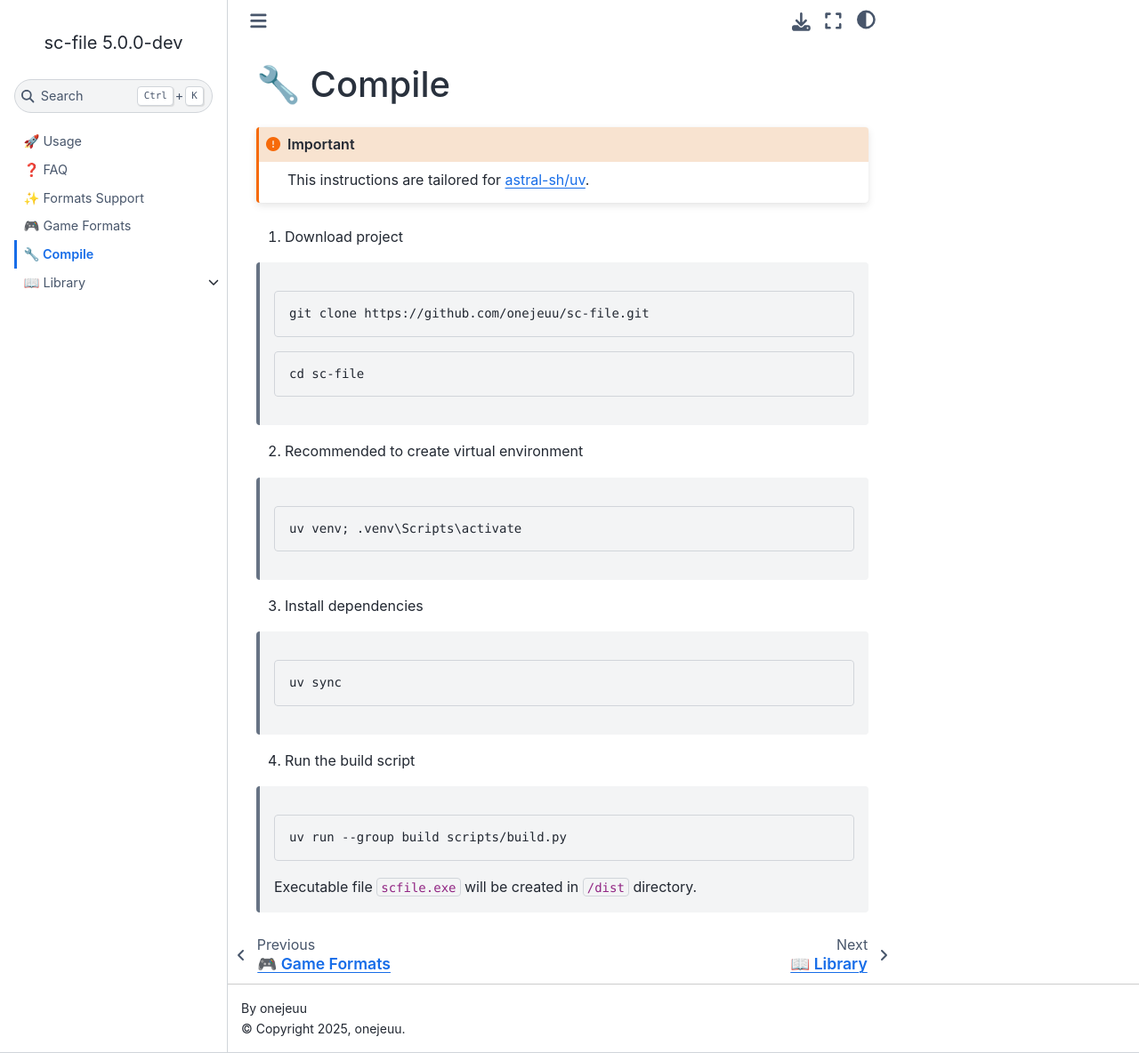
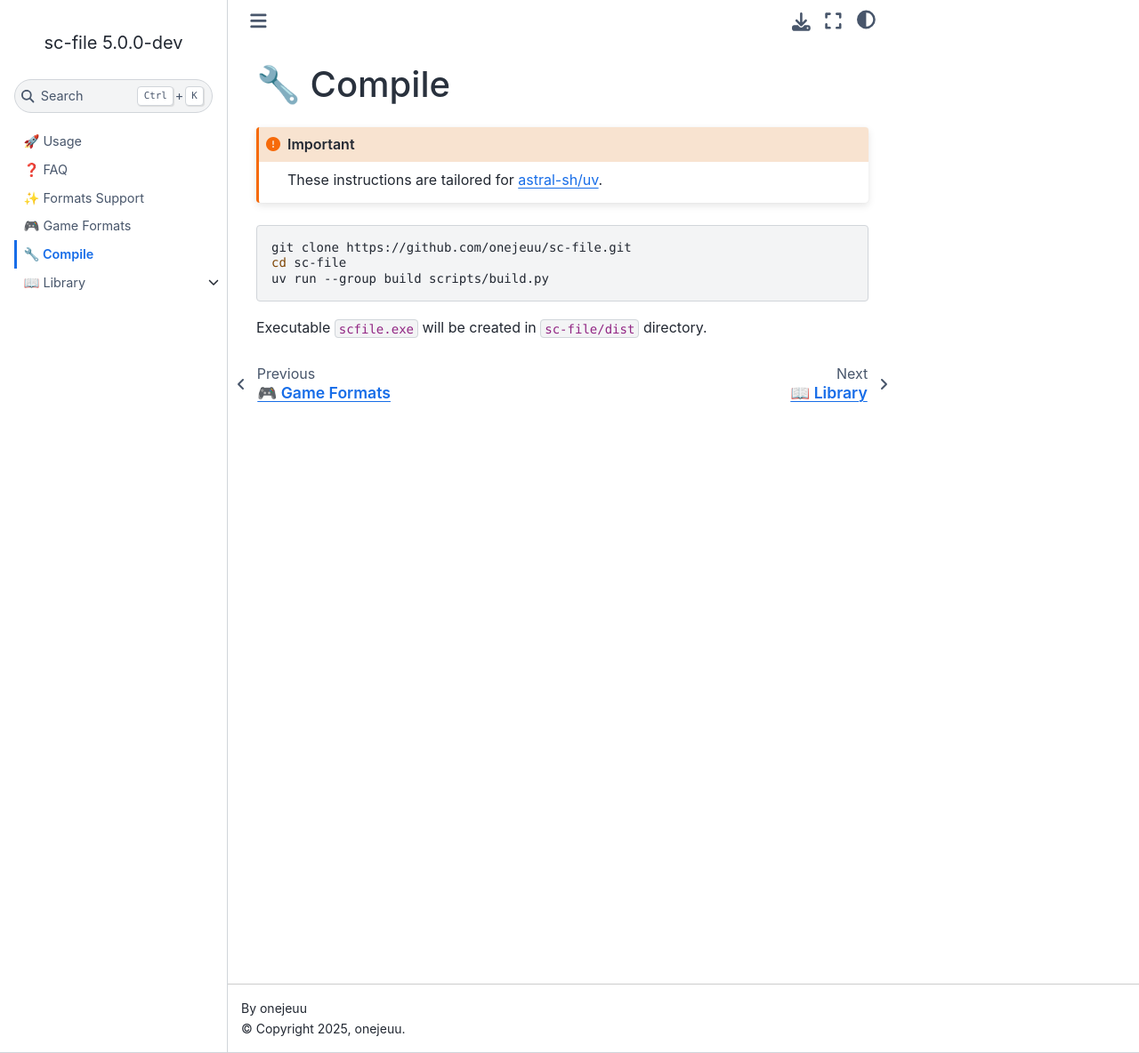
Before and after one commit to onejeuu/sc-file, a Sphinx documentation site: the page built from docs/source/compile.rst, in a window 1280 px wide and 1184 px high. Shown: the whole window at 89% size. Built offline with Sphinx 7.4.7 and the Sphinx Book theme 1.1.4, drawn with Linux system fonts in a browser that asks for light colours.

Commit message:
docs: update compile

```diff
--- a/docs/source/compile.rst
+++ b/docs/source/compile.rst
@@ -4,36 +4,13 @@
 .. include:: _links.rst
 
 .. important::
-  This instructions are tailored for `astral-sh/uv <UV_>`_.
+  These instructions are tailored for `astral-sh/uv <UV_>`_.
 
 
-1. Download project
-
-  .. code-block:: console
+.. code-block:: bash
 
     git clone https://github.com/onejeuu/sc-file.git
-
-
-  .. code-block:: console
-
     cd sc-file
-
-2. Recommended to create virtual environment
-
-  .. code-block:: console
-
-    uv venv; .venv\Scripts\activate
-
-3. Install dependencies
-
-  .. code-block:: console
-
-    uv sync
-
-4. Run the build script
-
-  .. code-block:: console
-
     uv run --group build scripts/build.py
 
-  Executable file ``scfile.exe`` will be created in ``/dist`` directory.
+Executable ``scfile.exe`` will be created in ``sc-file/dist`` directory.
```
